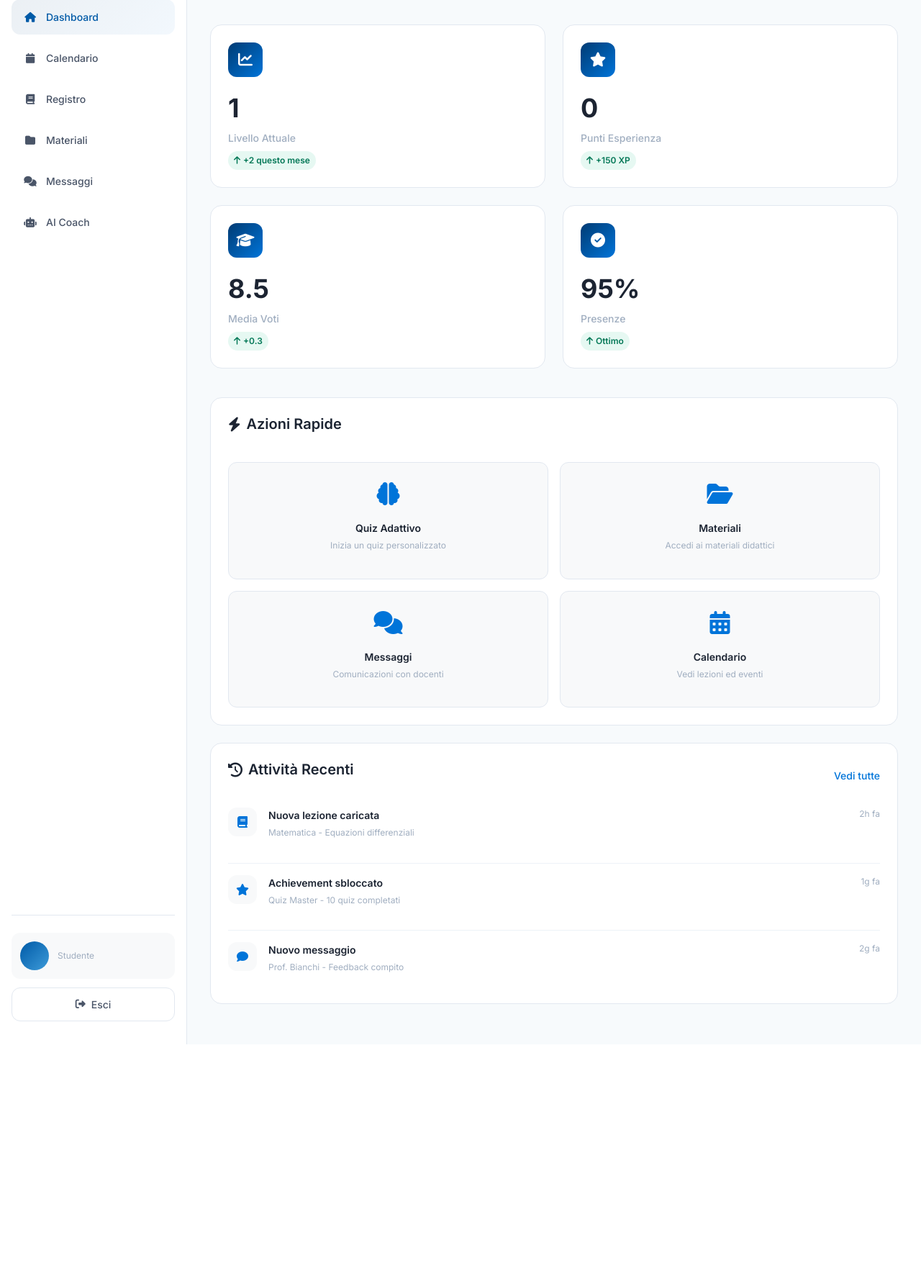
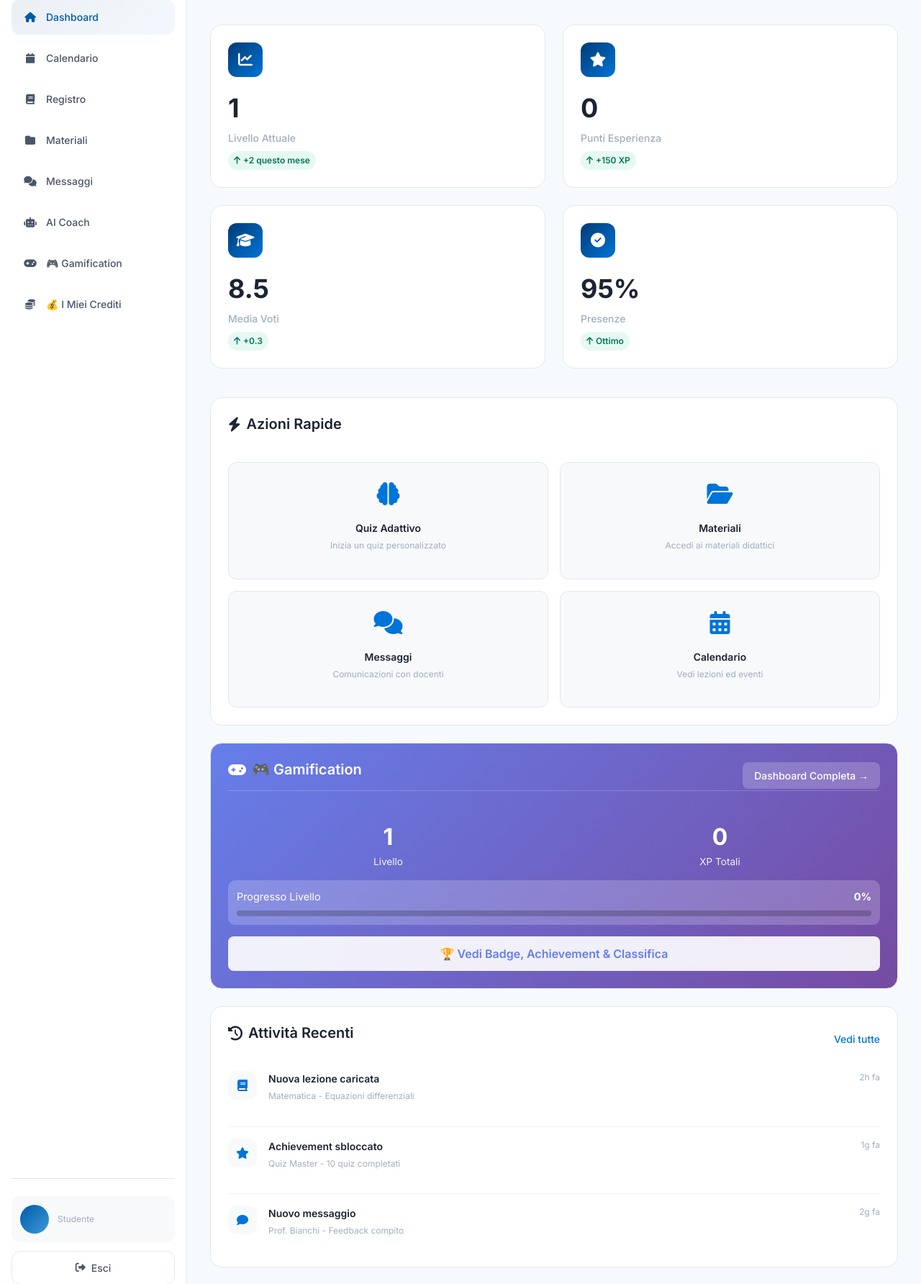
Before and after one commit to djsoulspotti-ops/Skajla, a Flask app: template templates/dashboard_studente.html in a window 1280 px wide. Shown: the part 117-1901 px from the top of the page at 72% size. Before the commit the page ends 1568 px from the top, so only its background shows below. Run offline with Flask 3, Linux system fonts and the light colour scheme; the template is opened without the code that fills it, so the values that code supplies are empty.

Commit message:
Assistant checkpoint: Aggiungi bottoni Gamification e widget dashboard
Assistant generated file changes:
- templates/dashboard_studente.html: Aggiungi bottone Gamification nella sidebar, Aggiungi widget Gamification nella content-grid

---

User prompt:

ciao , come mai non ce il bottone con scritto " gamification " ? io non ho capito la gamification dove è e come si integra nella web app

Replit-Commit-Author: Assistant
Replit-Commit-Session-Id: 11e6d10c-b147-42f6-8922-ed7a878ccbc7

```diff
--- a/templates/dashboard_studente.html
+++ b/templates/dashboard_studente.html
@@ -454,6 +454,18 @@
                         <span>AI Coach</span>
                     </a>
                 </li>
+                <li class="nav-item">
+                    <a href="/gamification" class="nav-link">
+                        <i class="fas fa-gamepad"></i>
+                        <span>🎮 Gamification</span>
+                    </a>
+                </li>
+                <li class="nav-item">
+                    <a href="/crediti" class="nav-link">
+                        <i class="fas fa-coins"></i>
+                        <span>💰 I Miei Crediti</span>
+                    </a>
+                </li>
             </ul>
 
             <div class="sidebar-footer">
@@ -571,6 +583,41 @@
 
                 <!-- Right Column -->
                 <div>
+                    <!-- Gamification Quick Widget -->
+                    <div class="card" style="background: linear-gradient(135deg, #667eea 0%, #764ba2 100%); color: white; margin-bottom: 1.5rem;">
+                        <div class="card-header" style="border-bottom: 1px solid rgba(255,255,255,0.2);">
+                            <h2 class="card-title" style="color: white;">
+                                <i class="fas fa-gamepad"></i>
+                                🎮 Gamification
+                            </h2>
+                            <a href="/gamification" class="card-action" style="color: white; background: rgba(255,255,255,0.2); padding: 0.5rem 1rem; border-radius: 8px; text-decoration: none;">Dashboard Completa →</a>
+                        </div>
+                        <div style="padding-top: 1rem;">
+                            <div style="display: grid; grid-template-columns: 1fr 1fr; gap: 1rem; margin-bottom: 1rem;">
+                                <div style="text-align: center;">
+                                    <div style="font-size: 2rem; font-weight: bold;">{{ gamification.profile.current_level|default(1) }}</div>
+                                    <div style="font-size: 0.85rem; opacity: 0.9;">Livello</div>
+                                </div>
+                                <div style="text-align: center;">
+                                    <div style="font-size: 2rem; font-weight: bold;">{{ gamification.profile.total_xp|default(0) }}</div>
+                                    <div style="font-size: 0.85rem; opacity: 0.9;">XP Totali</div>
+                                </div>
+                            </div>
+                            <div style="background: rgba(255,255,255,0.2); border-radius: 10px; padding: 0.75rem; margin-top: 1rem;">
+                                <div style="display: flex; justify-content: space-between; align-items: center; margin-bottom: 0.5rem;">
+                                    <span style="font-size: 0.9rem;">Progresso Livello</span>
+                                    <span style="font-size: 0.9rem; font-weight: bold;">{{ gamification.level_info.progress_percent|default(0) }}%</span>
+                                </div>
+                                <div style="background: rgba(0,0,0,0.2); height: 8px; border-radius: 4px; overflow: hidden;">
+                                    <div style="background: #10b981; height: 100%; width: {{ gamification.level_info.progress_percent|default(0) }}%; border-radius: 4px;"></div>
+                                </div>
+                            </div>
+                            <a href="/gamification" style="display: block; margin-top: 1rem; text-align: center; background: rgba(255,255,255,0.9); color: #667eea; padding: 0.75rem; border-radius: 8px; text-decoration: none; font-weight: 600; transition: all 0.2s;">
+                                🏆 Vedi Badge, Achievement & Classifica
+                            </a>
+                        </div>
+                    </div>
+
                     <div class="card">
                         <div class="card-header">
                             <h2 class="card-title">
```
